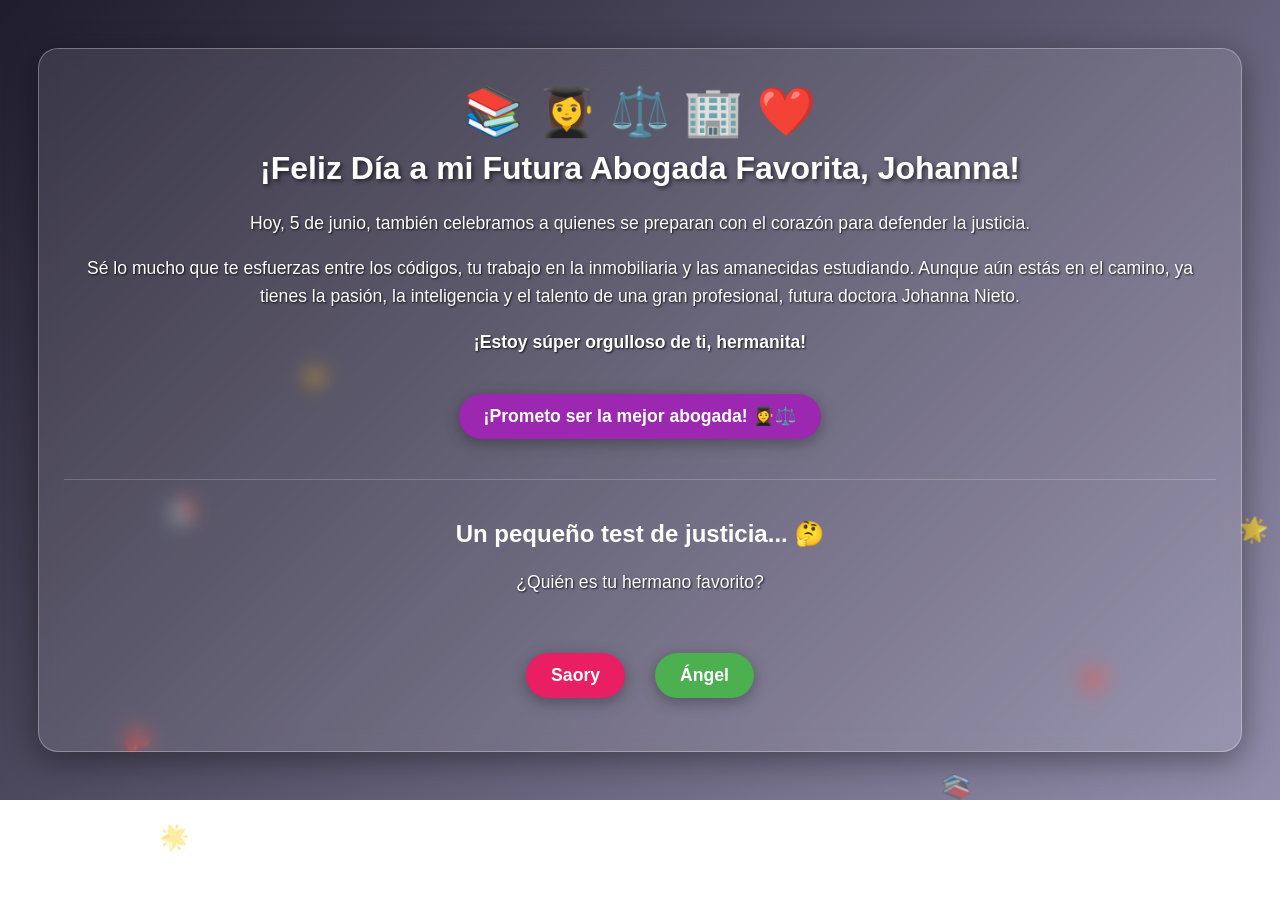
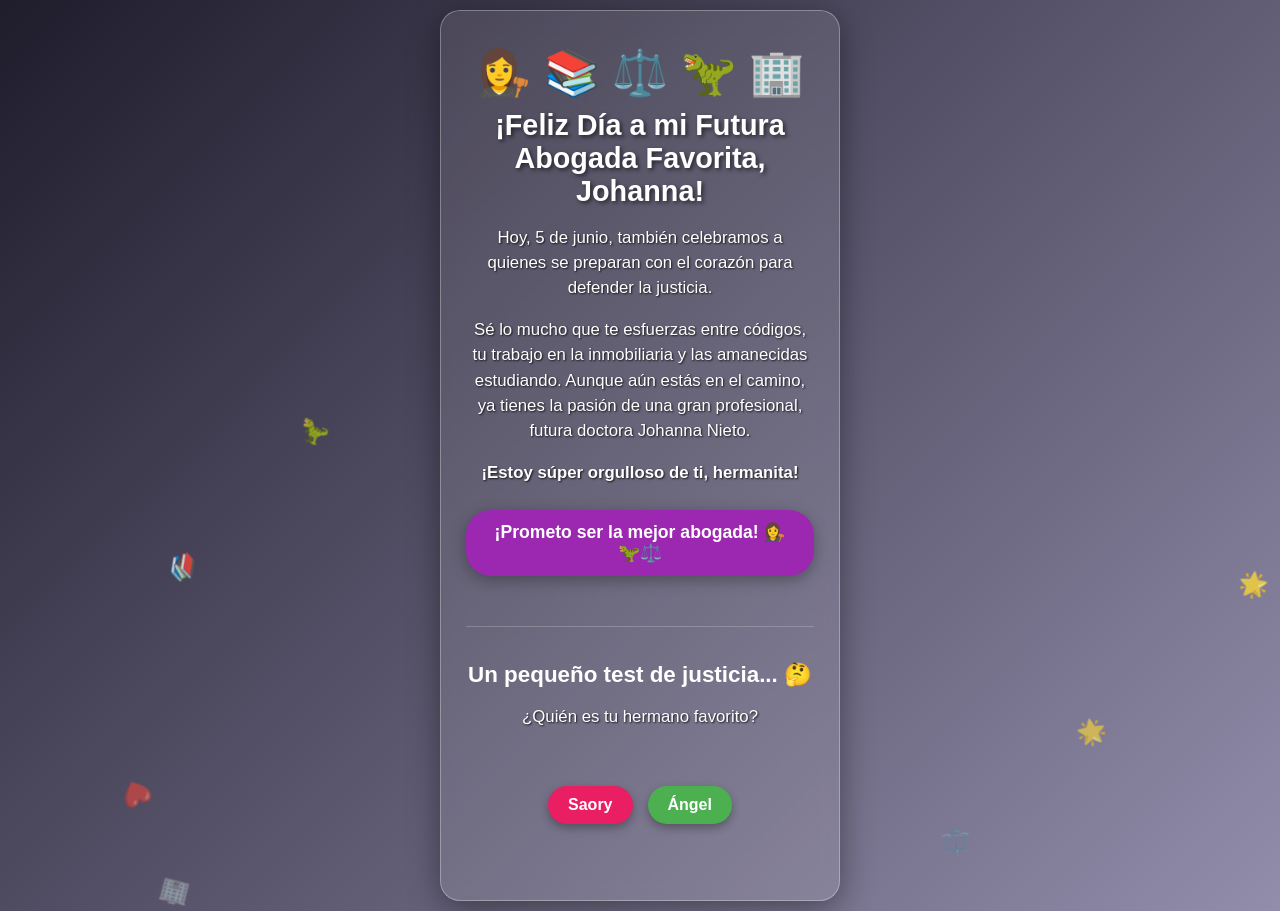
Before and after one commit to Anieto1703/sorpresa-hermana, a plain HTML site: page index.html in a window 1280 px wide. Before the commit the page ends 800 px from the top, so only its background shows below. Drawn offline with Linux system fonts and the light colour scheme.

Commit message:
index.html

```diff
--- a/index.html
+++ b/index.html
@@ -3,7 +3,7 @@
 <head>
 <meta charset="UTF-8">
 <meta name="viewport" content="width=device-width, initial-scale=1.0">
-<title>Para mi futura abogada favorita ❤️</title>
+<title>Para mi futura abogada favorita, Johanna ❤️</title>
 <style>
   body {
     margin: 0;
@@ -19,37 +19,45 @@
     justify-content: center;
     align-items: center;
     overflow-x: hidden;
+    padding: 10px; /* Un poco de padding extra para móviles */
   }
+
   .tarjeta {
     background: rgba(255, 255, 255, 0.1);
     backdrop-filter: blur(10px);
     padding: 35px 25px;
     border-radius: 20px;
     border: 1px solid rgba(255, 255, 255, 0.3);
-    max-width: 90%;
+    max-width: 400px; /* Limitar el ancho en pantallas grandes */
+    width: 100%; /* Ocupar todo el ancho disponible en pantallas pequeñas */
     box-shadow: 0 8px 32px 0 rgba(0, 0, 0, 0.4);
     z-index: 10;
-    margin-top: 20px;
-    margin-bottom: 20px;
-    position: relative; /* Necesario para contener el movimiento del botón */
+    box-sizing: border-box; /* Asegurar que el padding no afecte el ancho total */
   }
+
   h1 {
-    font-size: 2em;
-    margin-top: 0;
+    font-size: 1.8em;
+    margin-top: 10px;
+    margin-bottom: 10px;
     text-shadow: 2px 2px 4px rgba(0,0,0,0.6);
   }
+
   p {
+    font-size: 1.05em;
+    line-height: 1.5;
+    text-shadow: 1px 1px 2px rgba(0,0,0,0.8);
+    margin-bottom: 15px;
+  }
+
+  .iconos-header {
+    font-size: 2.8em;
+    margin-bottom: 5px;
+  }
+
+  /* --- Botones Principales Estilo --- */
+  .btn-principal {
     font-size: 1.1em;
-    line-height: 1.6;
-    text-shadow: 1px 1px 2px rgba(0,0,0,0.8);
-  }
-  .iconos {
-    font-size: 3em;
-    margin-bottom: 10px;
-  }
-  button {
-    font-size: 1.1em;
-    padding: 12px 25px;
+    padding: 12px 20px;
     border: none;
     border-radius: 25px;
     cursor: pointer;
@@ -57,39 +65,61 @@
     box-shadow: 0 4px 15px rgba(0,0,0,0.3);
     background-color: #9c27b0;
     color: white;
-    margin-top: 20px;
+    margin-top: 10px;
+    margin-bottom: 20px;
     transition: transform 0.2s, background-color 0.3s;
+    width: 100%; /* Ancho completo en móviles */
+    display: inline-block; /* Asegurar que se renderice correctamente */
   }
-  button:active {
-    transform: scale(0.9);
+
+  .btn-principal:active {
+    transform: scale(0.95);
   }
 
   /* --- Sección Hermano Favorito --- */
   .seccion-favorito {
-    margin-top: 40px;
+    margin-top: 30px;
     border-top: 1px solid rgba(255, 255, 255, 0.2);
-    padding-top: 20px;
+    padding-top: 15px;
+  }
+
+  .seccion-favorito h2 {
+    font-size: 1.4em;
+    margin-bottom: 10px;
   }
 
   .botones-favorito-contenedor {
     display: flex;
     justify-content: center;
-    gap: 30px;
-    height: 100px; /* Espacio para que el botón se mueva */
+    gap: 15px;
+    height: 120px; /* Espacio para el movimiento */
     align-items: center;
     position: relative;
-    margin-top: 20px;
+    margin-top: 15px;
+  }
+
+  .btn-test {
+    font-size: 1em;
+    padding: 10px 20px;
+    border: none;
+    border-radius: 20px;
+    cursor: pointer;
+    font-weight: bold;
+    color: white;
+    box-shadow: 0 4px 10px rgba(0,0,0,0.3);
+    display: inline-block; /* Asegurar visibilidad */
   }
 
   #btnSaory {
-    background-color: #e91e63; /* Un color diferente para contraste */
+    background-color: #e91e63; /* Rosa para Saory */
     position: relative; /* Importante para el movimiento con JS */
     z-index: 15;
     transition: all 0.1s ease; /* Movimiento rápido */
   }
 
   #btnAngel {
-    background-color: #4caf50; /* Color verde éxito */
+    background-color: #4caf50; /* Verde para Ángel */
+    z-index: 10;
   }
 
   /* Animación de las figuras que caen */
@@ -109,22 +139,31 @@
 <body>
 
   <div class="tarjeta">
-    <div class="iconos">📚 👩‍🎓 ⚖️ 🏢 ❤️</div>
+    <div class="iconos-header">👩‍⚖️ 📚 ⚖️ 🦖 🏢</div>
     <h1>¡Feliz Día a mi Futura Abogada Favorita, Johanna!</h1>
+
     <p>Hoy, 5 de junio, también celebramos a quienes se preparan con el corazón para defender la justicia.</p>
-    <p>Sé lo mucho que te esfuerzas entre los códigos, tu trabajo en la inmobiliaria y las amanecidas estudiando. Aunque aún estás en el camino, ya tienes la pasión, la inteligencia y el talento de una gran profesional, futura doctora Johanna Nieto.</p>
+
+    <p>Sé lo mucho que te esfuerzas entre códigos, tu trabajo en la inmobiliaria y las amanecidas estudiando. Aunque aún estás en el camino, ya tienes la pasión de una gran profesional, futura doctora Johanna Nieto.</p>
+
     <p><strong>¡Estoy súper orgulloso de ti, hermanita!</strong></p>
 
-    <button onclick="promesa()">¡Prometo ser la mejor abogada! 👩‍🎓⚖️</button>
+    <!-- Botón Promesa (Corregido) -->
+    <button type="button" class="btn-principal" onclick="promesa()">
+        ¡Prometo ser la mejor abogada! 👩‍⚖️🦖⚖️
+    </button>
 
-    <!-- NUEVA SECCIÓN: Hermano Favorito -->
+    <!-- Sección Hermano Favorito -->
     <div class="seccion-favorito">
         <h2>Un pequeño test de justicia... 🤔</h2>
         <p>¿Quién es tu hermano favorito?</p>
 
         <div class="botones-favorito-contenedor">
-            <button type="button" id="btnSaory">Saory</button>
-            <button type="button" id="btnAngel" onclick="seleccionarAngel()">Ángel</button>
+            <!-- Botón Esquivo (Saory) -->
+            <button type="button" id="btnSaory" class="btn-test">Saory</button>
+
+            <!-- Botón Clickeable (Ángel) -->
+            <button type="button" id="btnAngel" class="btn-test" onclick="seleccionarAngel()">Ángel</button>
         </div>
     </div>
   </div>
@@ -132,7 +171,7 @@
   <script>
     // Mensaje de motivación al hacer clic en el botón principal
     function promesa() {
-      alert("¡Yo sé que sí! Sigue esforzándote, llegarás muy lejos y serás brillante. ¡Te quiero mucho! ❤️📚✨");
+      alert("¡Yo sé que sí! Sigue esforzándote, llegarás muy lejos y serás brillante, doctora Johanna. ¡Te quiero mucho! ❤️📚⚖️🦖");
     }
 
     // --- Lógica para el botón esquivo de Saory ---
@@ -140,19 +179,24 @@
     const contenedorBotones = document.querySelector('.botones-favorito-contenedor');
 
     function moverBotonSaory(e) {
-        // Evitamos que el evento táctil se comporte como clic
+        // Evitamos que el evento táctil se comporte como clic en móviles
         if (e.type === 'touchstart') e.preventDefault();
 
-        // Calculamos los límites dentro del contenedor de botones
-        // Restamos el tamaño del botón para que no se salga
-        const maxW = contenedorBotones.offsetWidth - btnSaory.offsetWidth;
-        const maxH = contenedorBotones.offsetHeight - btnSaory.offsetHeight;
+        // Límites del contenedor para que el botón no se escape de la tarjeta
+        const padreWidth = contenedorBotones.offsetWidth;
+        const padreHeight = contenedorBotones.offsetHeight;
+        const btnWidth = btnSaory.offsetWidth;
+        const btnHeight = btnSaory.offsetHeight;
 
-        // Generamos posiciones aleatorias (pueden ser negativas para movimiento caótico)
-        const randomX = Math.random() * maxW - (maxW / 2);
-        const randomY = Math.random() * maxH - (maxH / 2);
+        // Calculamos posiciones aleatorias seguras
+        let randomX = Math.random() * (padreWidth - btnWidth);
+        let randomY = Math.random() * (padreHeight - btnHeight);
 
-        // Aplicamos el movimiento usando transformación para mejor rendimiento
+        // Centramos las coordenadas relativas al origen del botón
+        randomX -= (padreWidth / 2) - (btnWidth / 2);
+        randomY -= (padreHeight / 2) - (btnHeight / 2);
+
+        // Aplicamos el movimiento
         btnSaory.style.transform = `translate(${randomX}px, ${randomY}px)`;
     }
 
@@ -162,9 +206,9 @@
 
     // Lógica para cuando seleccione a Ángel
     function seleccionarAngel() {
-        // Ponemos el botón de Saory en su lugar original por si quiere intentar clickearlo de nuevo
+        // Reiniciamos el botón de Saory
         btnSaory.style.transform = 'translate(0px, 0px)';
-        alert("¡Sabía que la justicia siempre prevalece! 😏 ¡Yo también te quiero mucho, Johanna! ¡Felicidades! ❤️");
+        alert("¡Sabía que la justicia siempre prevalece! 😏 ¡Felicidades en tu día, Johanna! ¡Te quiero! ❤️");
     }
 
     // --- Código para las partículas que caen ---
@@ -172,7 +216,8 @@
       const particula = document.createElement('div');
       particula.classList.add('particula');
 
-      const simbolos = ['✨', '📚', '⚖️', '👩‍🎓', '🏢', '🌟', '❤️'];
+      // Lista de símbolos incluyendo Abogadas y Dinosaurios
+      const simbolos = ['✨', '📚', '⚖️', '👩‍🎓', '👩‍⚖️', '🦖', '🦕', '🏢', '🌟', '❤️'];
       particula.innerHTML = simbolos[Math.floor(Math.random() * simbolos.length)];
 
       particula.style.left = Math.random() * 100 + 'vw';
@@ -182,6 +227,7 @@
       setTimeout(() => { particula.remove(); }, 7000);
     }
 
+    // Crear partículas continuamente
     setInterval(crearParticula, 400);
   </script>
 
```
